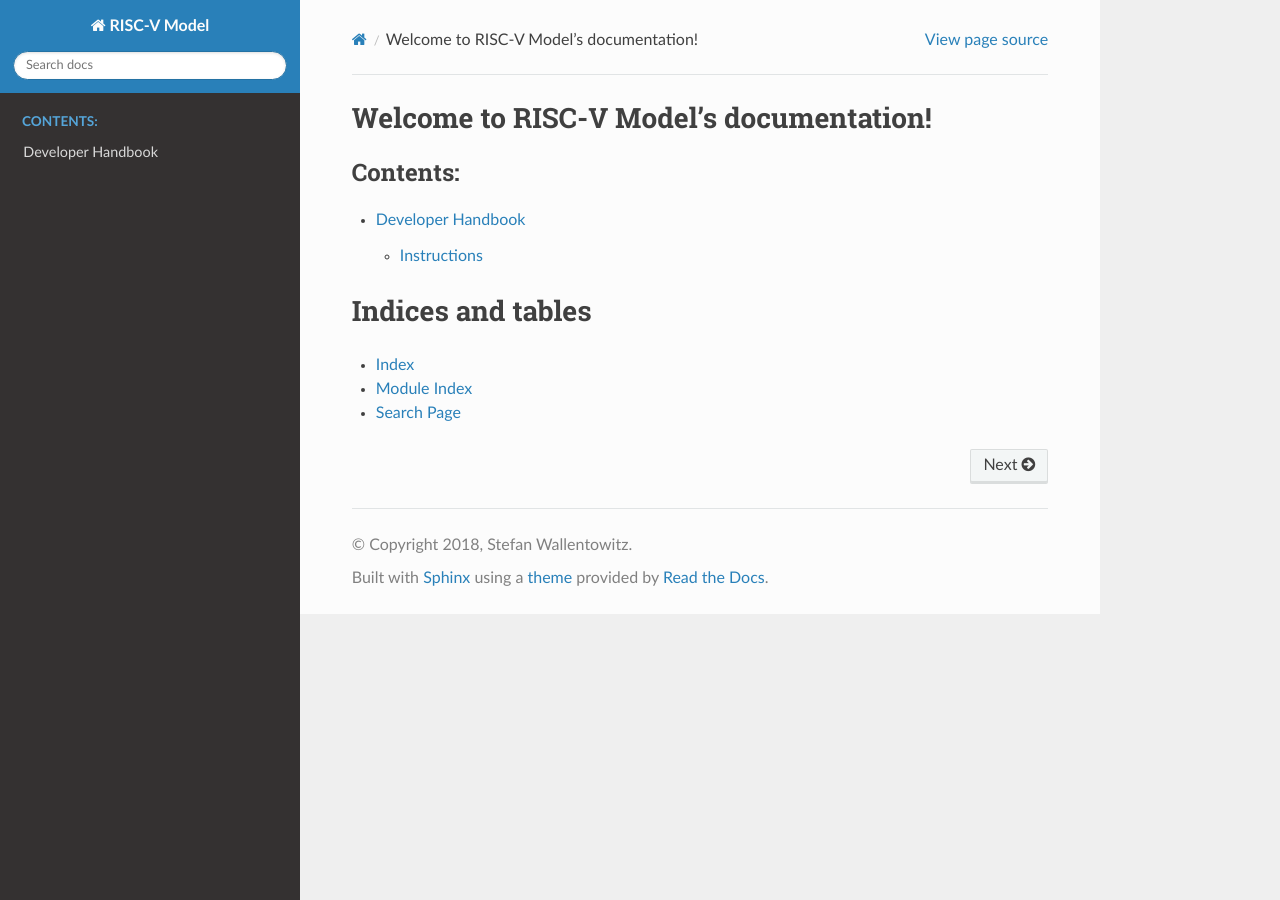
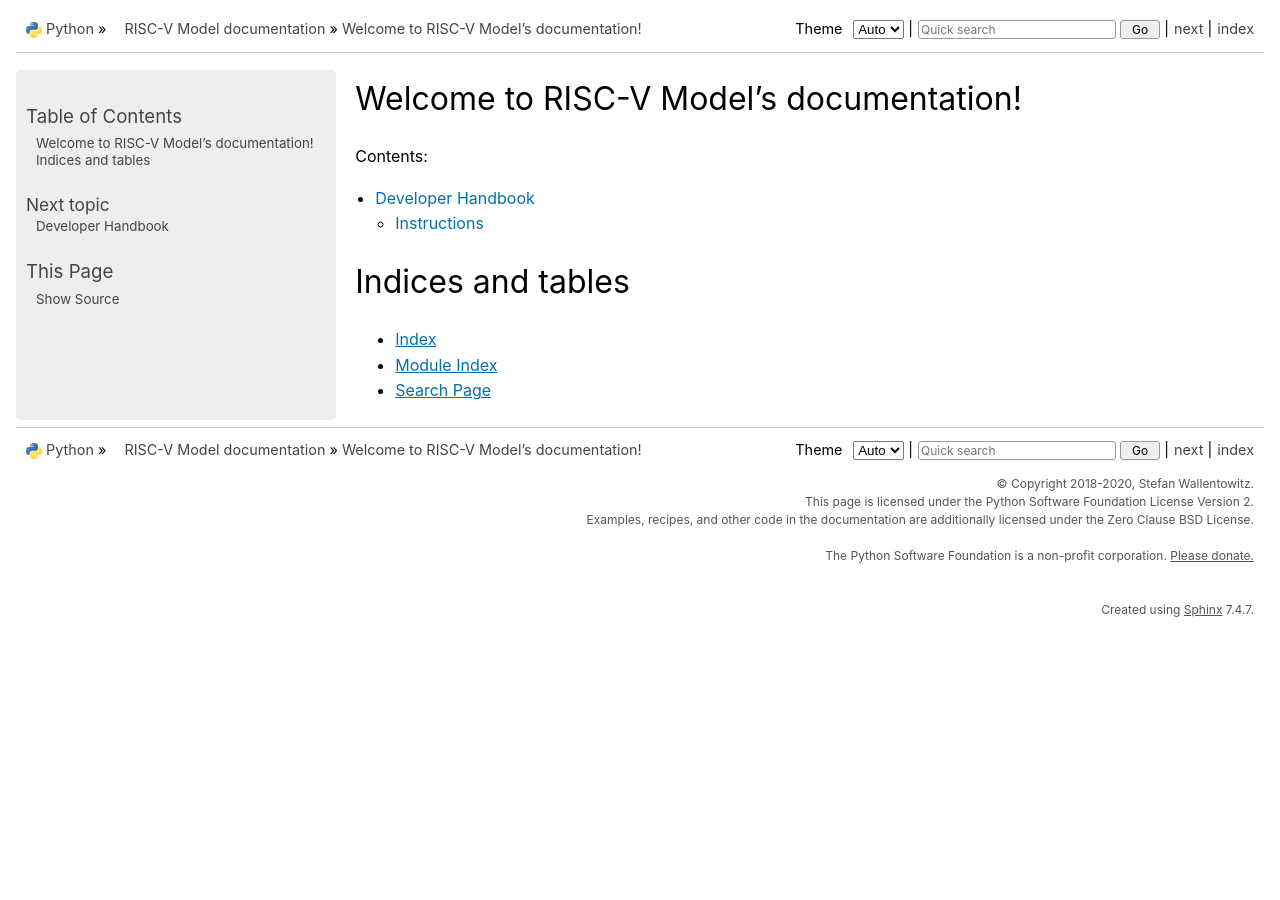
Before and after one commit to wallento/riscv-python-model, a Sphinx documentation site: the page built from docs/index.rst, in a window 1280 px wide. Built offline with Sphinx 7.4.7, drawn with Linux system fonts in a browser that asks for light colours; the version number could not be read and is left out.

```diff
--- a/docs/conf.py
+++ b/docs/conf.py
@@ -14,20 +14,16 @@
 #
 import os
 import sys
-sys.path.insert(0, os.path.abspath('..'))
 
 
 # -- Project information -----------------------------------------------------
 
 project = 'RISC-V Model'
-copyright = '2018, Stefan Wallentowitz'
+copyright = '2018-2020, Stefan Wallentowitz'
 author = 'Stefan Wallentowitz'
 
-from pkg_resources import get_distribution
-release = get_distribution('riscv-model').version
 # for example take major/minor
-version = '.'.join(release.split('.')[:2])
-
+from riscvmodel import __version__ as release
 
 # -- General configuration ---------------------------------------------------
 
@@ -75,7 +71,7 @@ pygments_style = None
 # The theme to use for HTML and HTML Help pages.  See the documentation for
 # a list of builtin themes.
 #
-html_theme = 'sphinx_rtd_theme'
+html_theme = 'python_docs_theme'
 
 # Theme options are theme-specific and customize the look and feel of a theme
 # further.  For a list of options available for each theme, see the
--- a/setup.py
+++ b/setup.py
@@ -24,7 +24,11 @@ setuptools.setup(
     },
     setup_requires=[
         'setuptools_scm',
+        'wheel'
     ],
+    extras_require={
+        'docs': ['sphinx', 'python-docs-theme']
+    },
     classifiers=[
         "Programming Language :: Python :: 3",
         "License :: OSI Approved :: MIT License",
```
Also changed, not shown: riscvmodel/__init__.py (line endings or trailing spaces), 1 other file.
